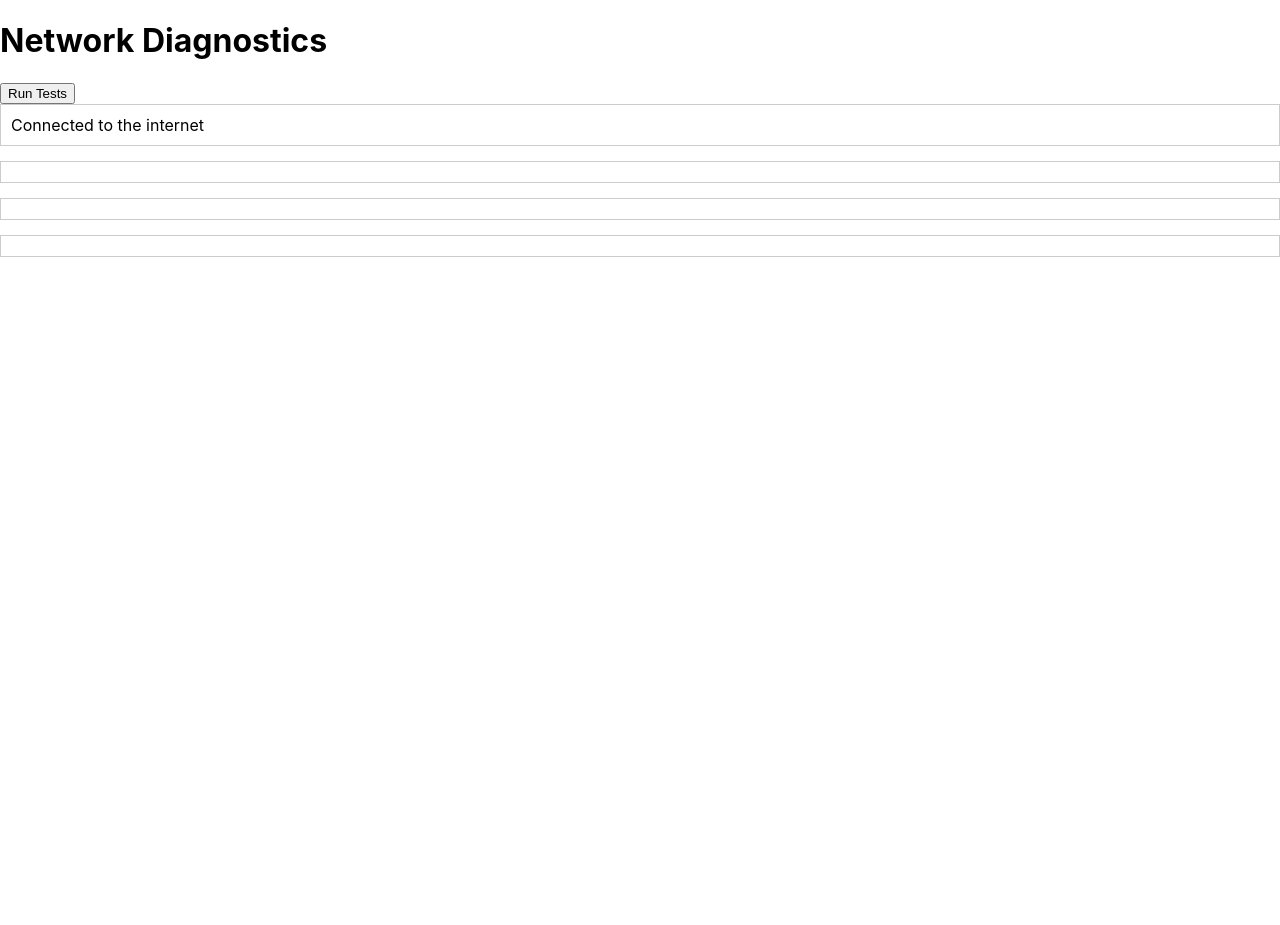
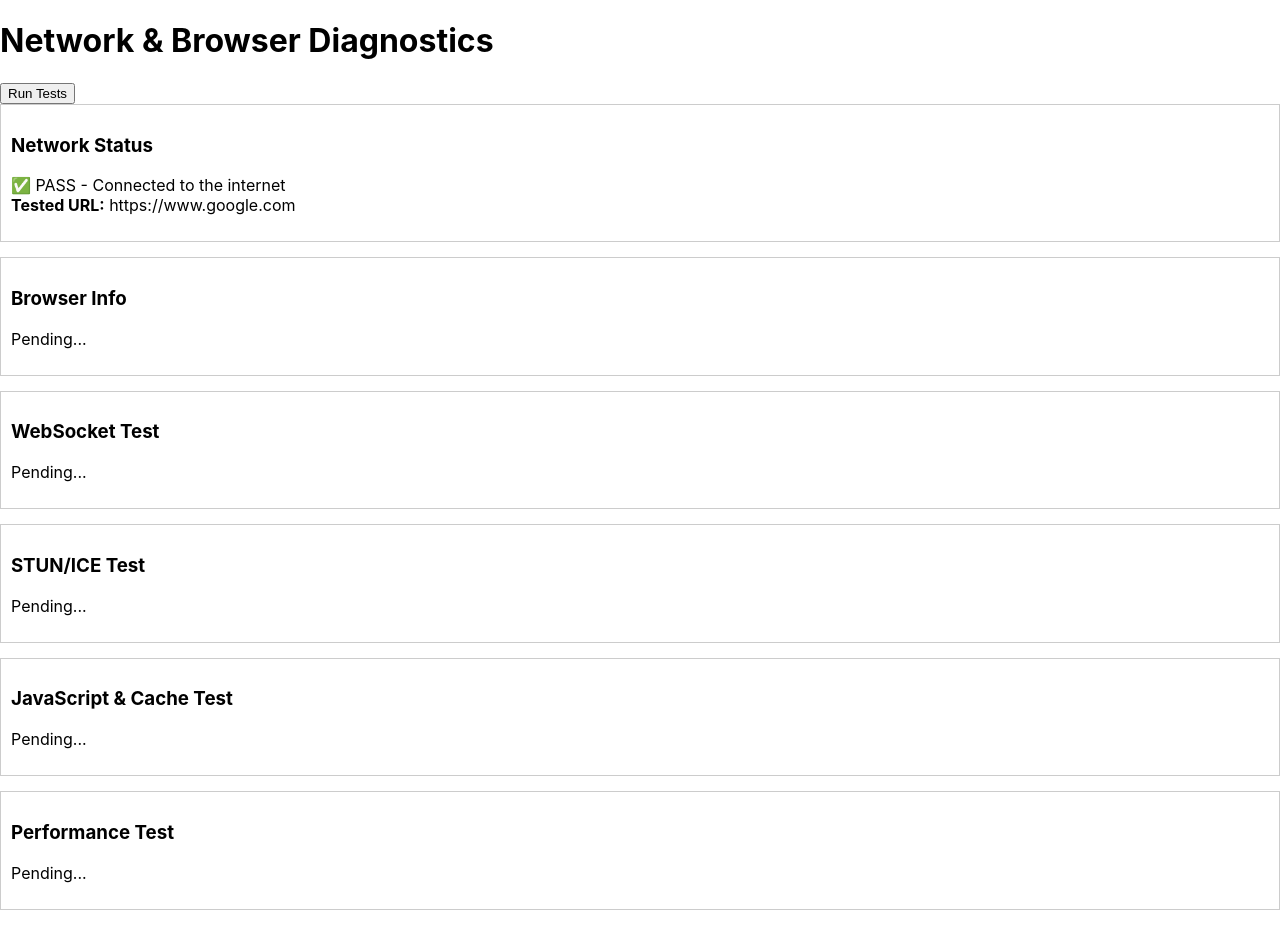
Before and after one commit to dher405/wstest, a React (Create React App) app: page / in a window 1280 px wide. Before the commit the page ends 800 px from the top, so only its background shows below. Built offline with nearby package versions, Linux system fonts and the light colour scheme.

Commit message:
Update Diagnostics.js

```diff
--- a/src/Diagnostics.js
+++ b/src/Diagnostics.js
@@ -2,10 +2,19 @@ import React, { useState, useEffect } from "react";
 import "./Diagnostics.css"; // Import external stylesheet
 
 function Diagnostics() {
-    const [browserInfo, setBrowserInfo] = useState('');
-    const [stunIceOutput, setStunIceOutput] = useState('');
-    const [websocketOutput, setWebsocketOutput] = useState('');
-    const [networkStatus, setNetworkStatus] = useState('');
+    const websocketUrl = "wss://echo.websocket.events";
+    const stunServerUrl = "stun:stun.l.google.com:19302";
+    const networkTestUrl = "https://www.google.com";
+
+    const [results, setResults] = useState({
+        networkStatus: "Pending...",
+        browserInfo: "Pending...",
+        websocketTest: "Pending...",
+        javascriptCacheTest: "Pending...",
+        performanceTest: "Pending...",
+        stunTest: "Pending..."
+    });
+
     const [loading, setLoading] = useState(false);
 
     useEffect(() => {
@@ -19,15 +28,24 @@ function Diagnostics() {
     }, []);
 
     const updateNetworkStatus = () => {
-        setNetworkStatus(navigator.onLine ? "Connected to the internet" : "Offline: No network connection detected");
+        setResults(prev => ({
+            ...prev,
+            networkStatus: navigator.onLine
+                ? `✅ PASS - Connected to the internet<br><strong>Tested URL:</strong> ${networkTestUrl}`
+                : `❌ FAIL - No network detected`
+        }));
     };
 
     const runTests = async () => {
         setLoading(true);
-        setBrowserInfo('Gathering Browser and OS information...');
-        setStunIceOutput('Testing STUN/ICE...');
-        setWebsocketOutput('Testing WebSocket...');
-        setNetworkStatus('Checking network connectivity...');
+        setResults({
+            networkStatus: "Checking...",
+            browserInfo: "Checking...",
+            websocketTest: "Checking...",
+            javascriptCacheTest: "Checking...",
+            performanceTest: "Checking...",
+            stunTest: "Checking..."
+        });
 
         gatherBrowserInfo();
         await testSTUNICE();
@@ -36,65 +54,73 @@ function Diagnostics() {
     };
 
     const gatherBrowserInfo = () => {
-        let jsEnabled = typeof window !== 'undefined' ? "Enabled" : "Disabled";
-        let webglSupport = (() => {
-            try {
-                return !!window.WebGLRenderingContext;
-            } catch (e) {
-                return false;
-            }
-        })();
+        let jsEnabled = typeof window !== 'undefined' ? "✅ PASS - JavaScript is enabled" : "❌ FAIL - JavaScript is disabled";
         let cacheSize = performance.memory ? performance.memory.usedJSHeapSize / 1024 / 1024 : "Unknown";
 
-        setBrowserInfo(`
-            <p><strong>Browser:</strong> ${navigator.userAgent}</p>
-            <p><strong>Platform:</strong> ${navigator.platform}</p>
-            <p><strong>JavaScript:</strong> ${jsEnabled}</p>
-            <p><strong>WebGL Support:</strong> ${webglSupport ? "Yes" : "No"}</p>
-            <p><strong>Local Storage:</strong> ${typeof localStorage !== 'undefined' ? "Available" : "Not Available"}</p>
-            <p><strong>Cookies Enabled:</strong> ${navigator.cookieEnabled ? "Yes" : "No"}</p>
-            <p><strong>Browser Cache Usage:</strong> ${cacheSize !== "Unknown" ? cacheSize.toFixed(2) + " MB" : "Unknown"}</p>
-        `);
+        setResults(prev => ({
+            ...prev,
+            browserInfo: `
+                <p><strong>JavaScript Status:</strong> ${jsEnabled}</p>
+                <p><strong>Browser Cache Usage:</strong> ${cacheSize !== "Unknown" ? cacheSize.toFixed(2) + " MB" : "Unknown"}</p>
+            `
+        }));
+
+        if (cacheSize !== "Unknown" && cacheSize > 100) {
+            setResults(prev => ({
+                ...prev,
+                javascriptCacheTest: `❌ FAIL - High browser cache detected. Clearing cache may improve performance.`
+            }));
+        } else {
+            setResults(prev => ({
+                ...prev,
+                javascriptCacheTest: "✅ PASS - Cache usage is within normal limits."
+            }));
+        }
     };
 
     const testSTUNICE = async () => {
         try {
-            const configuration = {
-                iceServers: [{ urls: 'stun:stun.l.google.com:19302' }],
-            };
+            const configuration = { iceServers: [{ urls: stunServerUrl }] };
             const pc = new RTCPeerConnection(configuration);
 
             pc.onicecandidate = (event) => {
                 if (event.candidate) {
-                    setStunIceOutput((prev) => prev + `<br>ICE Candidate: ${JSON.stringify(event.candidate)}`);
+                    setResults(prev => ({
+                        ...prev,
+                        stunTest: `✅ PASS - STUN/ICE connected successfully.<br><strong>STUN Server:</strong> ${stunServerUrl}`
+                    }));
                 } else {
-                    setStunIceOutput((prev) => prev + '<br>ICE gathering complete.');
+                    setResults(prev => ({
+                        ...prev,
+                        stunTest: `✅ PASS - ICE gathering complete.<br><strong>STUN Server:</strong> ${stunServerUrl}`
+                    }));
                     pc.close();
                 }
-            };
-
-            pc.oniceconnectionstatechange = () => {
-                setStunIceOutput((prev) => prev + `<br>ICE Connection State: ${pc.iceConnectionState}`);
             };
 
             pc.createDataChannel('test');
             await pc.createOffer()
                 .then((offer) => pc.setLocalDescription(offer))
                 .catch((error) => {
-                    setStunIceOutput((prev) => prev + `<br>Error creating offer: ${error}`);
+                    setResults(prev => ({
+                        ...prev,
+                        stunTest: `❌ FAIL - STUN/ICE error: ${error}`
+                    }));
                 });
         } catch (error) {
-            setStunIceOutput((prev) => prev + `<br>STUN/ICE test failed: ${error}`);
+            setResults(prev => ({
+                ...prev,
+                stunTest: `❌ FAIL - STUN/ICE test failed: ${error}`
+            }));
         }
     };
 
     const testWebSocket = async () => {
-        const ws = new WebSocket('wss://echo.websocket.events');
+        const ws = new WebSocket(websocketUrl);
         let startTime, latency;
         let messagesReceived = 0;
 
         ws.onopen = () => {
-            setWebsocketOutput((prev) => prev + '<br>WebSocket connection opened.');
             startTime = performance.now();
             ws.send('Ping');
         };
@@ -102,50 +128,80 @@ function Diagnostics() {
         ws.onmessage = (event) => {
             messagesReceived++;
             latency = performance.now() - startTime;
-            setWebsocketOutput((prev) => prev + `<br>WebSocket message received: ${event.data}`);
-            setWebsocketOutput((prev) => prev + `<br>Latency: ${latency.toFixed(2)} ms`);
+
+            setResults(prev => ({
+                ...prev,
+                websocketTest: `✅ PASS - WebSocket connected successfully.<br><strong>WebSocket URL:</strong> ${websocketUrl}<br><strong>Latency:</strong> ${latency.toFixed(2)} ms`
+            }));
+
+            detectBrowserIssues(messagesReceived, latency);
             ws.close();
         };
 
-        ws.onerror = (error) => {
-            setWebsocketOutput((prev) => prev + `<br>WebSocket error: ${error.message}`);
-            fallbackNetworkTest();
+        ws.onerror = () => {
+            setResults(prev => ({
+                ...prev,
+                websocketTest: `❌ FAIL - WebSocket connection failed.<br><strong>WebSocket URL:</strong> ${websocketUrl}<br>Possible network block or firewall issue.`
+            }));
         };
 
         ws.onclose = () => {
-            setWebsocketOutput((prev) => prev + `<br>WebSocket connection closed.`);
-            detectBrowserIssues(messagesReceived, latency);
+            if (messagesReceived === 0) {
+                detectBrowserIssues(messagesReceived, latency);
+            }
         };
     };
 
     const detectBrowserIssues = (messagesReceived, latency) => {
         if (messagesReceived === 0) {
-            setWebsocketOutput((prev) => prev + "<br>⚠ Possible issue with JavaScript execution or caching. Try clearing the browser cache.");
+            setResults(prev => ({
+                ...prev,
+                performanceTest: "❌ FAIL - Possible JavaScript execution issue or caching problem. Try clearing cache."
+            }));
         } else if (latency > 2000) {
-            setWebsocketOutput((prev) => prev + "<br>⚠ High WebSocket latency detected. Browser performance may be affecting real-time communication.");
-        }
-    };
-
-    const fallbackNetworkTest = async () => {
-        try {
-            await fetch("https://www.google.com", { mode: 'no-cors' });
-            setNetworkStatus("Internet is reachable, but WebSocket is blocked.");
-        } catch (error) {
-            setNetworkStatus("Network issue detected: No WebSocket and failed HTTP request.");
+            setResults(prev => ({
+                ...prev,
+                performanceTest: `⚠ WARNING - High WebSocket latency detected (${latency.toFixed(2)} ms). Possible browser performance issue.`
+            }));
+        } else {
+            setResults(prev => ({
+                ...prev,
+                performanceTest: "✅ PASS - Browser performance is normal."
+            }));
         }
     };
 
     return (
         <div>
-            <h1>Network Diagnostics</h1>
+            <h1>Network & Browser Diagnostics</h1>
             <button onClick={runTests} disabled={loading}>
                 {loading ? 'Running Tests...' : 'Run Tests'}
             </button>
             <div id="results">
-                <div className="test-section" dangerouslySetInnerHTML={{ __html: networkStatus }}></div>
-                <div className="test-section" dangerouslySetInnerHTML={{ __html: browserInfo }}></div>
-                <div className="test-section" dangerouslySetInnerHTML={{ __html: stunIceOutput }}></div>
-                <div className="test-section" dangerouslySetInnerHTML={{ __html: websocketOutput }}></div>
+                <div className="test-section">
+                    <h3>Network Status</h3>
+                    <p dangerouslySetInnerHTML={{ __html: results.networkStatus }}></p>
+                </div>
+                <div className="test-section">
+                    <h3>Browser Info</h3>
+                    <p dangerouslySetInnerHTML={{ __html: results.browserInfo }}></p>
+                </div>
+                <div className="test-section">
+                    <h3>WebSocket Test</h3>
+                    <p dangerouslySetInnerHTML={{ __html: results.websocketTest }}></p>
+                </div>
+                <div className="test-section">
+                    <h3>STUN/ICE Test</h3>
+                    <p dangerouslySetInnerHTML={{ __html: results.stunTest }}></p>
+                </div>
+                <div className="test-section">
+                    <h3>JavaScript & Cache Test</h3>
+                    <p dangerouslySetInnerHTML={{ __html: results.javascriptCacheTest }}></p>
+                </div>
+                <div className="test-section">
+                    <h3>Performance Test</h3>
+                    <p dangerouslySetInnerHTML={{ __html: results.performanceTest }}></p>
+                </div>
             </div>
         </div>
     );
```
